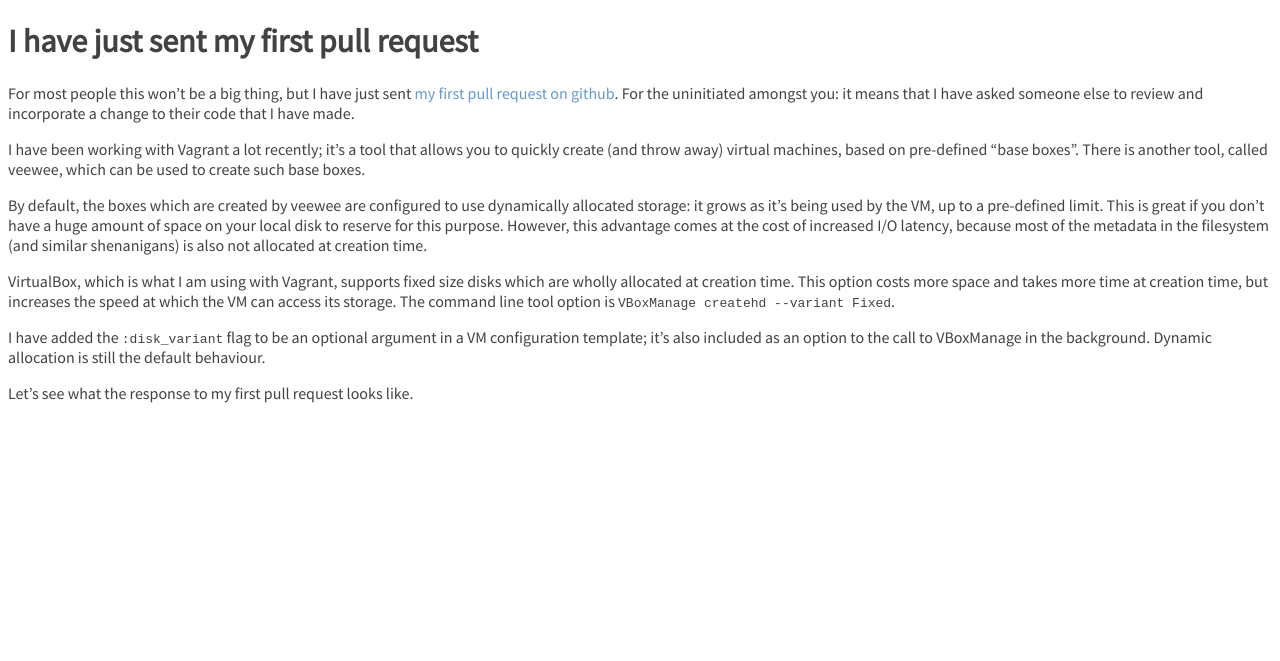
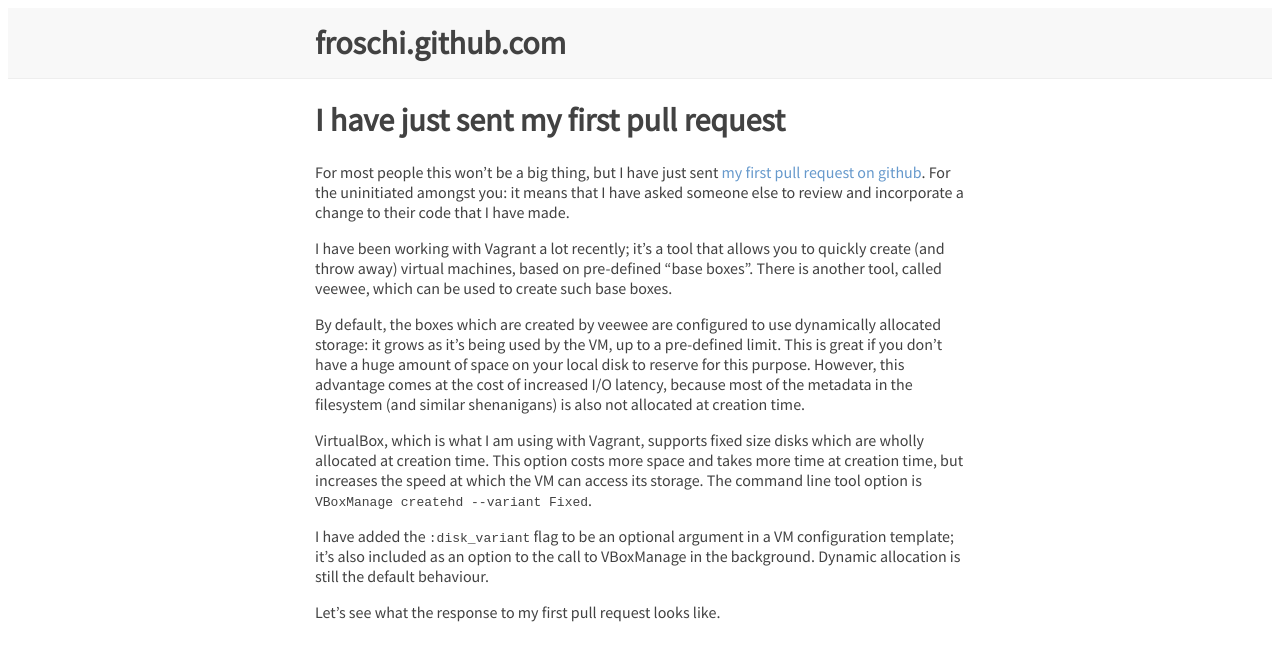
Before and after one commit to froschi/froschi.github.com, a Jekyll site: the page built from _posts/2012-08-18-i-have-just-sent-my-first-pull-request.md, in a window 1280 px wide. Shown: the top 661 px of the page. Built offline with Jekyll 4.4.1, drawn with Linux system fonts in a browser that asks for light colours; Markdown is read by kramdown in place of the engine named in the settings.

Commit message:
Made default layout use floats from most recent CSS.
Signed-off-by: Thorsten Fischer <thorsten@froschi.org>

```diff
--- a/_layouts/default.html
+++ b/_layouts/default.html
@@ -8,5 +8,13 @@
 </head>
 
 <body>
+<div id='header'>
+  <div id='headercontent'>
+    <h1>froschi.github.com</h1>
+  </div>
+</div>
+
+<div id='main'>
 {{ content }}
+</div>
 </body>
```
